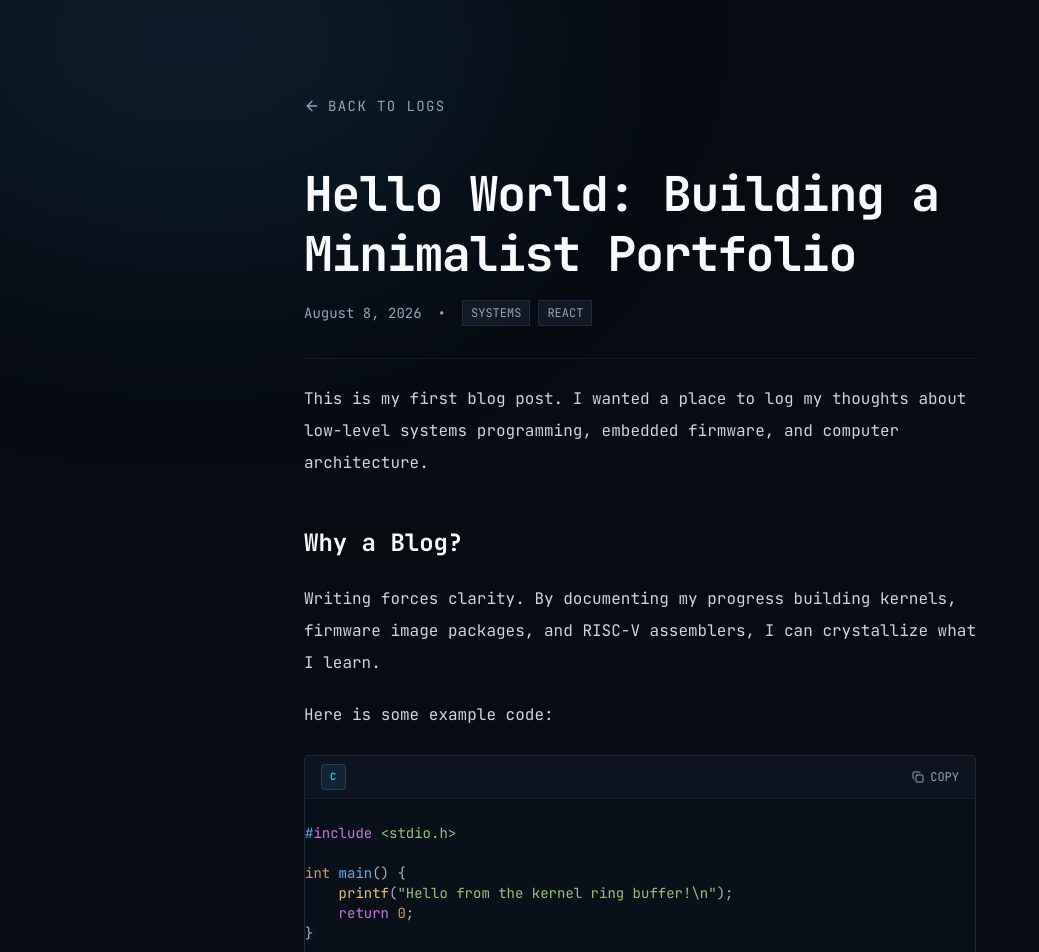
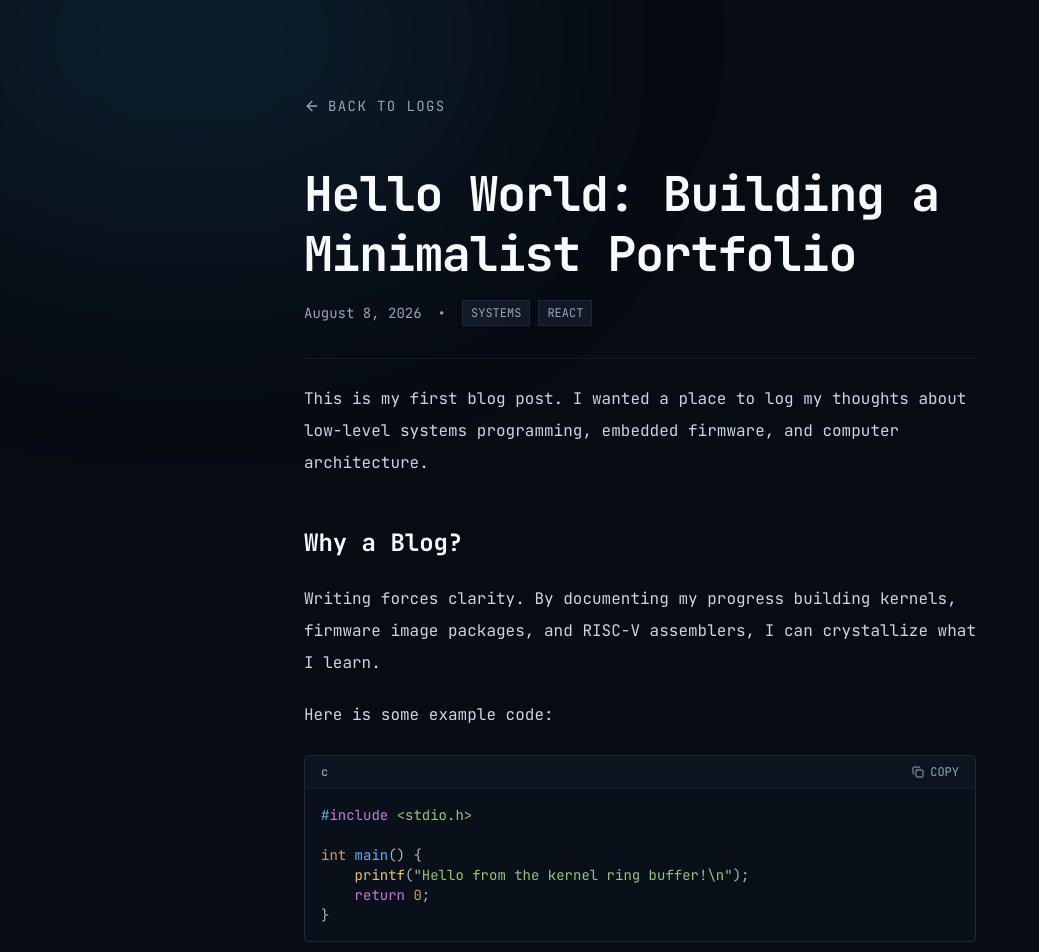
Before and after one commit to belutoni/belutoni.github.io, a Next.js app: page /blog/hello-world in a window 1280 px wide. Shown: the top 952 px of the page, without its empty margins (0-1039 px from the left). Built offline with nearby package versions, Linux system fonts and the light colour scheme.

Commit message:
Refine code block styling: minimalist language text and fix padding

```diff
--- a/src/app/blog/[slug]/page.tsx
+++ b/src/app/blog/[slug]/page.tsx
@@ -51,7 +51,7 @@ export default async function BlogPost({ params }: { params: Promise<{ slug: str
         </div>
       </header>
 
-      <article className="prose prose-invert prose-slate max-w-none prose-headings:text-foreground prose-a:text-accent-teal hover:prose-a:text-accent-teal/80 prose-pre:p-0 prose-pre:bg-transparent prose-pre:border-none text-slate-300 leading-loose">
+      <article className="prose prose-invert prose-slate max-w-none prose-headings:text-foreground prose-a:text-accent-teal hover:prose-a:text-accent-teal/80 text-slate-300 leading-loose">
         <MarkdownRenderer content={post.content} />
       </article>
     </div>
--- a/src/components/MarkdownRenderer.tsx
+++ b/src/components/MarkdownRenderer.tsx
@@ -39,7 +39,7 @@ const PreBlock = ({ children, ...props }: any) => {
   return (
     <div className="relative group rounded border border-slate-border bg-[#0a101a] my-6 overflow-hidden">
       <div className="flex justify-between items-center px-4 py-2 border-b border-slate-border/50 bg-[#0d141f]">
-        <span className="text-[10px] uppercase text-accent-teal font-bold tracking-widest bg-accent-teal/10 px-2 py-0.5 rounded border border-accent-teal/20">{language}</span>
+        <span className="text-xs text-slate-400 lowercase font-medium tracking-wide">{language}</span>
         <button
           onClick={handleCopy}
           className="text-slate-muted hover:text-accent-teal transition-colors flex items-center gap-1.5 text-xs"
@@ -49,7 +49,7 @@ const PreBlock = ({ children, ...props }: any) => {
           {copied ? "COPIED" : "COPY"}
         </button>
       </div>
-      <pre ref={preRef} className="p-4 overflow-x-auto text-sm bg-transparent m-0 border-none [&>code]:!bg-transparent [&>code]:!p-0" {...props}>
+      <pre ref={preRef} className="!p-4 overflow-x-auto text-sm bg-transparent !m-0 !border-none [&>code]:!bg-transparent [&>code]:!p-0" {...props}>
         {children}
       </pre>
     </div>
```
